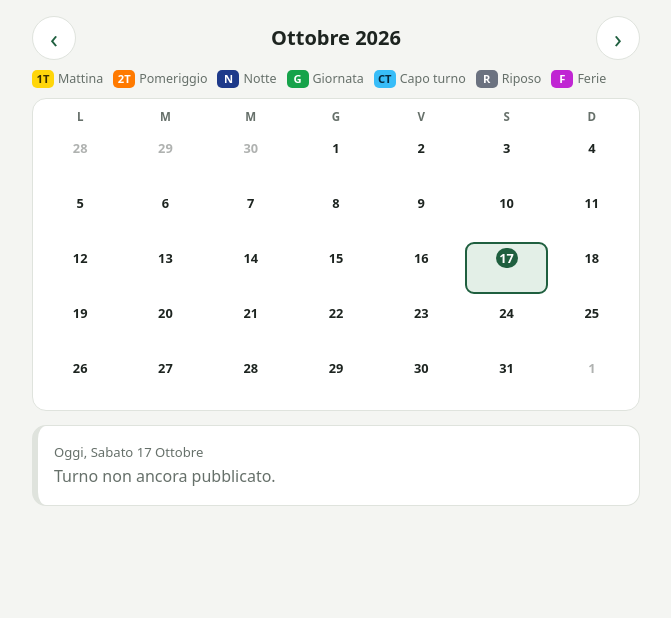
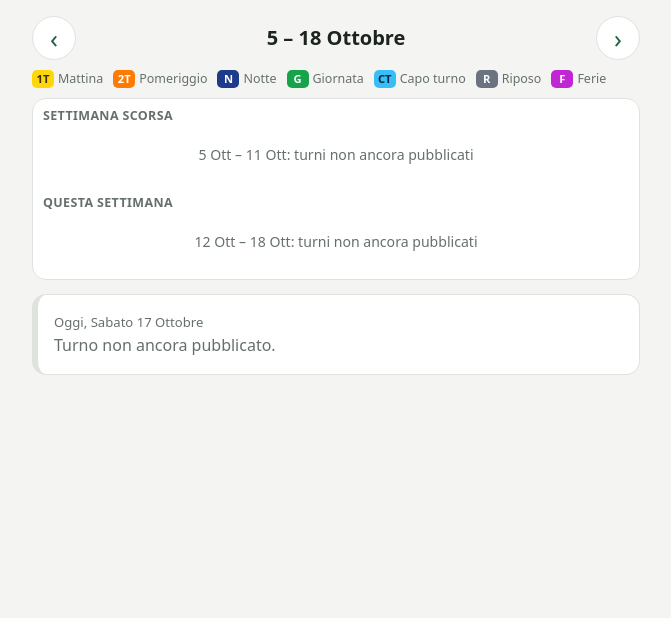
Before and after one commit to giuliaspann/Sarco-4.0, a Django app: page /turni/miei/?settimana=2026-10-05 in a window 1280 px wide. Shown: the part 54-672 px from the top of the page, without its empty margins (304-975 px from the left). Run offline with Django 5.2, Linux system fonts and the light colour scheme; a user stored in the database is signed in; tables that the repository leaves empty hold one stand-in row (values such as "Sample post"); data that the repository does not hold is empty.

Commit message:
Calendario a due settimane (questa e la prossima), caselle più grandi
Gli operai sono abituati al turno settimanale: il mese intero non serviva.
Le frecce spostano di una settimana; una settimana non caricata lo dice.

Co-Authored-By: Claude Opus 5.5 <noreply@anthropic.com>

```diff
--- a/turni/static/turni/app.css
+++ b/turni/static/turni/app.css
@@ -315,3 +315,14 @@ h2.grande { font-size: 1.2rem; margin: 2px 0 6px; }
   width: 86%; text-align: center; padding: 3px 0; border-radius: 5px;
   background: var(--carta); color: var(--testo); border: 1.5px solid var(--testo);
 }
+
+/* due settimane: caselle più grandi */
+.cal-nome { margin: 8px 4px 2px; font-size: .78rem; font-weight: 700; color: var(--tenue); text-transform: uppercase; letter-spacing: .03em; }
+.cal-nome:first-child { margin-top: 2px; }
+.cal-testa span { text-transform: capitalize; }
+.cal-giorno { min-height: 84px; gap: 4px; padding: 6px 0; }
+.cal-giorno.passato .cal-num { color: var(--tenue); font-weight: 500; }
+.cal-vuota { text-align: center; color: var(--tenue); font-size: .88rem; padding: 18px 8px 22px; margin: 0; }
+.cal-num { font-size: .95rem; }
+.cal-sigla { font-size: .95rem; padding: 5px 0; }
+.cal-posto { font-size: .64rem; padding: 4px 0; }
--- a/turni/templates/turni/miei_turni.html
+++ b/turni/templates/turni/miei_turni.html
@@ -2,9 +2,9 @@
 {% block titolo %}Turni{% endblock %}
 {% block contenuto %}
 <div class="naviga mese">
-  <a class="freccia" href="?mese={{ mese_prec }}" aria-label="Mese precedente">‹</a>
-  <h1>{{ primo|date:'F Y'|capfirst }}</h1>
-  <a class="freccia" href="?mese={{ mese_succ }}" aria-label="Mese successivo">›</a>
+  <a class="freccia" href="?settimana={{ prec|date:'Y-m-d' }}" aria-label="Settimana prima">‹</a>
+  <h1>{{ inizio|date:'j' }}{% if inizio.month != fine.month %} {{ inizio|date:'M' }}{% endif %} – {{ fine|date:'j F' }}</h1>
+  <a class="freccia" href="?settimana={{ succ|date:'Y-m-d' }}" aria-label="Settimana dopo">›</a>
 </div>
 
 <ul class="legenda">
@@ -18,18 +18,23 @@
 </ul>
 
 <div class="calendario">
-  <div class="cal-testa">{% for g in 'LMMGVSD' %}<span>{{ g }}</span>{% endfor %}</div>
   {% for settimana in settimane %}
+  <p class="cal-nome">{{ settimana.nome }}</p>
+  {% if not settimana.caricata %}
+  <p class="cal-vuota">{{ settimana.giorni.0.data|date:'j M' }} – {{ settimana.giorni.6.data|date:'j M' }}: turni non ancora pubblicati</p>
+  {% else %}
+  <div class="cal-testa">{% for c in settimana.giorni %}<span>{{ c.data|date:'D'|slice:':3' }}</span>{% endfor %}</div>
   <div class="cal-riga">
-    {% for c in settimana %}
-      <a href="?giorno={{ c.data|date:'Y-m-d' }}"
-         class="cal-giorno{% if c.data.month != primo.month %} fuori{% endif %}{% if c.data == oggi %} oggi{% endif %}{% if c.data == scelto %} scelto{% endif %}">
+    {% for c in settimana.giorni %}
+      <a href="?settimana={{ inizio|date:'Y-m-d' }}&giorno={{ c.data|date:'Y-m-d' }}"
+         class="cal-giorno{% if c.data == oggi %} oggi{% endif %}{% if c.data == scelto %} scelto{% endif %}{% if c.data < oggi %} passato{% endif %}">
         <span class="cal-num">{{ c.data.day }}</span>
         {% if c.turno %}<span class="cal-sigla {{ c.turno.classe_fascia }}">{{ c.turno.sigla }}</span>{% endif %}
         {% if c.turno.sigla_postazione %}<span class="cal-posto">{{ c.turno.sigla_postazione }}</span>{% endif %}
       </a>
     {% endfor %}
   </div>
+  {% endif %}
   {% endfor %}
 </div>
 
--- a/turni/views.py
+++ b/turni/views.py
@@ -61,33 +61,31 @@ def home(request):
 
 @login_required
 def miei_turni(request):
-    """Calendario del mese: una sigla colorata per giorno, sotto il dettaglio del giorno scelto."""
+    """Calendario di due settimane (come il file settimanale, più la successiva):
+    una sigla colorata per giorno, sotto il dettaglio del giorno scelto."""
     dip = dipendente_di(request)
     if dip is None:
         return render(request, 'turni/nessun_dipendente.html')
     oggi = timezone.localdate()
-    scelto = leggi_data(request.GET.get('giorno'), oggi)
-    primo = scelto.replace(day=1)
-    if request.GET.get('mese'):
-        try:
-            anno, mese = map(int, request.GET['mese'].split('-'))
-            primo = date(anno, mese, 1)
-            if (scelto.year, scelto.month) != (anno, mese):
-                scelto = oggi if (oggi.year, oggi.month) == (anno, mese) else primo
-        except ValueError:
-            pass
-    ultimo = (primo + timedelta(days=32)).replace(day=1) - timedelta(days=1)
-    inizio = primo - timedelta(days=primo.weekday())
-    fine = ultimo + timedelta(days=6 - ultimo.weekday())
+    giorno = leggi_data(request.GET.get('giorno'), None)
+    base = leggi_data(request.GET.get('settimana'), giorno or oggi)
+    inizio = base - timedelta(days=base.weekday())
+    fine = inizio + timedelta(days=13)
+    if giorno and inizio <= giorno <= fine:
+        scelto = giorno
+    else:
+        scelto = oggi if inizio <= oggi <= fine else inizio
 
     turni = {t.data: t for t in dip.turni.filter(data__range=(inizio, fine), settimana__pubblicata=True)}
+    lunedi_oggi = oggi - timedelta(days=oggi.weekday())
     settimane = []
-    g = inizio
-    while g <= fine:
-        settimane.append(
-            [{'data': g + timedelta(days=i), 'turno': turni.get(g + timedelta(days=i))} for i in range(7)]
+    for lun in (inizio, inizio + timedelta(days=7)):
+        distanza = (lun - lunedi_oggi).days // 7
+        nome = {0: 'Questa settimana', 1: 'Prossima settimana', -1: 'Settimana scorsa'}.get(
+            distanza, f'Dal {lun:%d/%m}'
         )
-        g += timedelta(days=7)
+        giorni = [{'data': lun + timedelta(days=i), 'turno': turni.get(lun + timedelta(days=i))} for i in range(7)]
+        settimane.append({'nome': nome, 'giorni': giorni, 'caricata': any(c['turno'] for c in giorni)})
 
     turno = turni.get(scelto)
     colleghi = []
@@ -104,21 +102,21 @@ def miei_turni(request):
         for n in s.note.all()
         if importa.stesso_nome(n.dipendente, dip.nome)
     ]
-    mese_prec = primo - timedelta(days=1)
     return render(
         request,
         'turni/miei_turni.html',
         {
             'dip': dip,
-            'primo': primo,
+            'inizio': inizio,
+            'fine': fine,
             'settimane': settimane,
             'oggi': oggi,
             'scelto': scelto,
             'turno': turno,
             'colleghi': colleghi,
             'note': note,
-            'mese_prec': f'{mese_prec:%Y-%m}',
-            'mese_succ': f'{ultimo + timedelta(days=1):%Y-%m}',
+            'prec': inizio - timedelta(days=7),
+            'succ': inizio + timedelta(days=7),
         },
     )
 
```
Also changed, not shown: turni/tests.py (+15 -6 lines).
